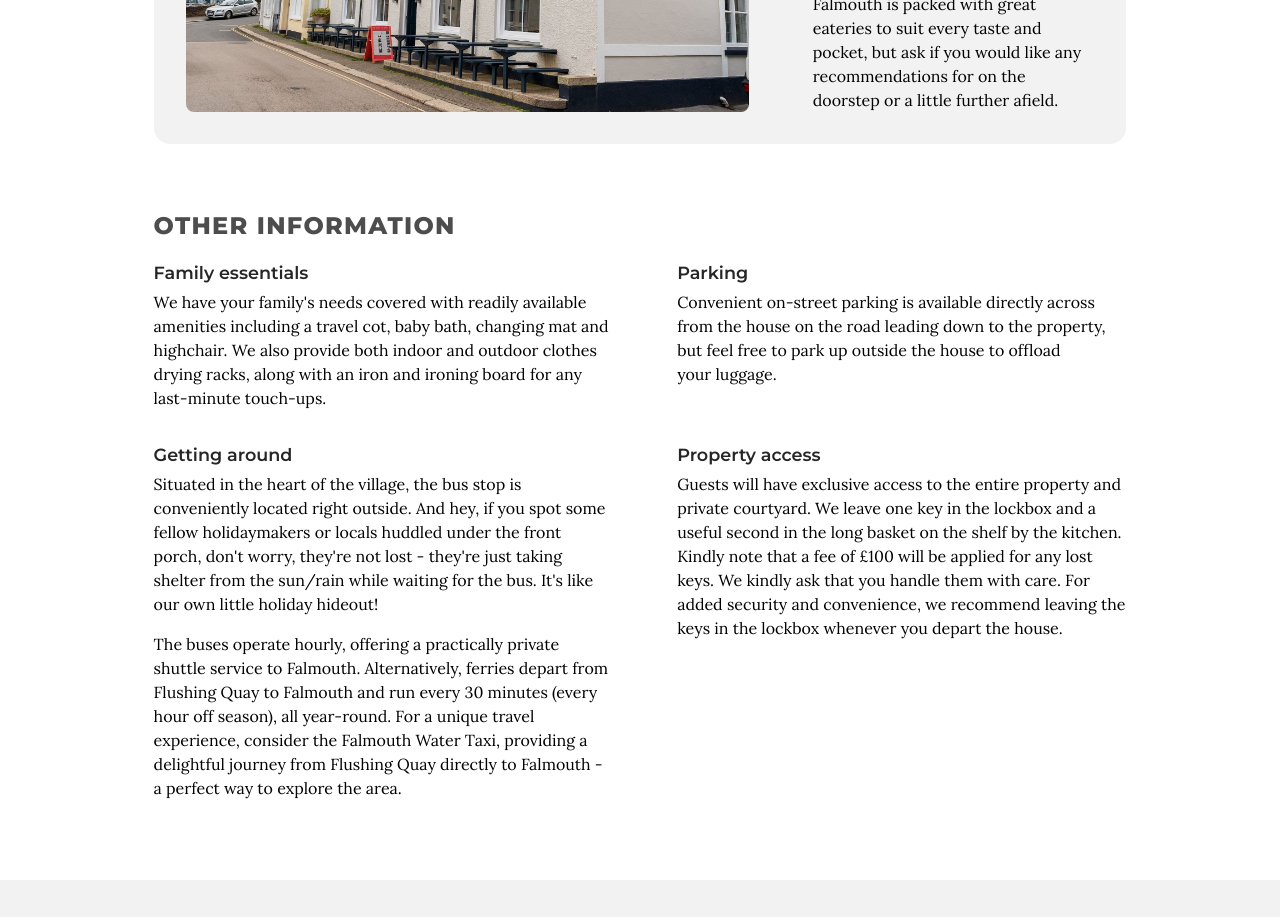
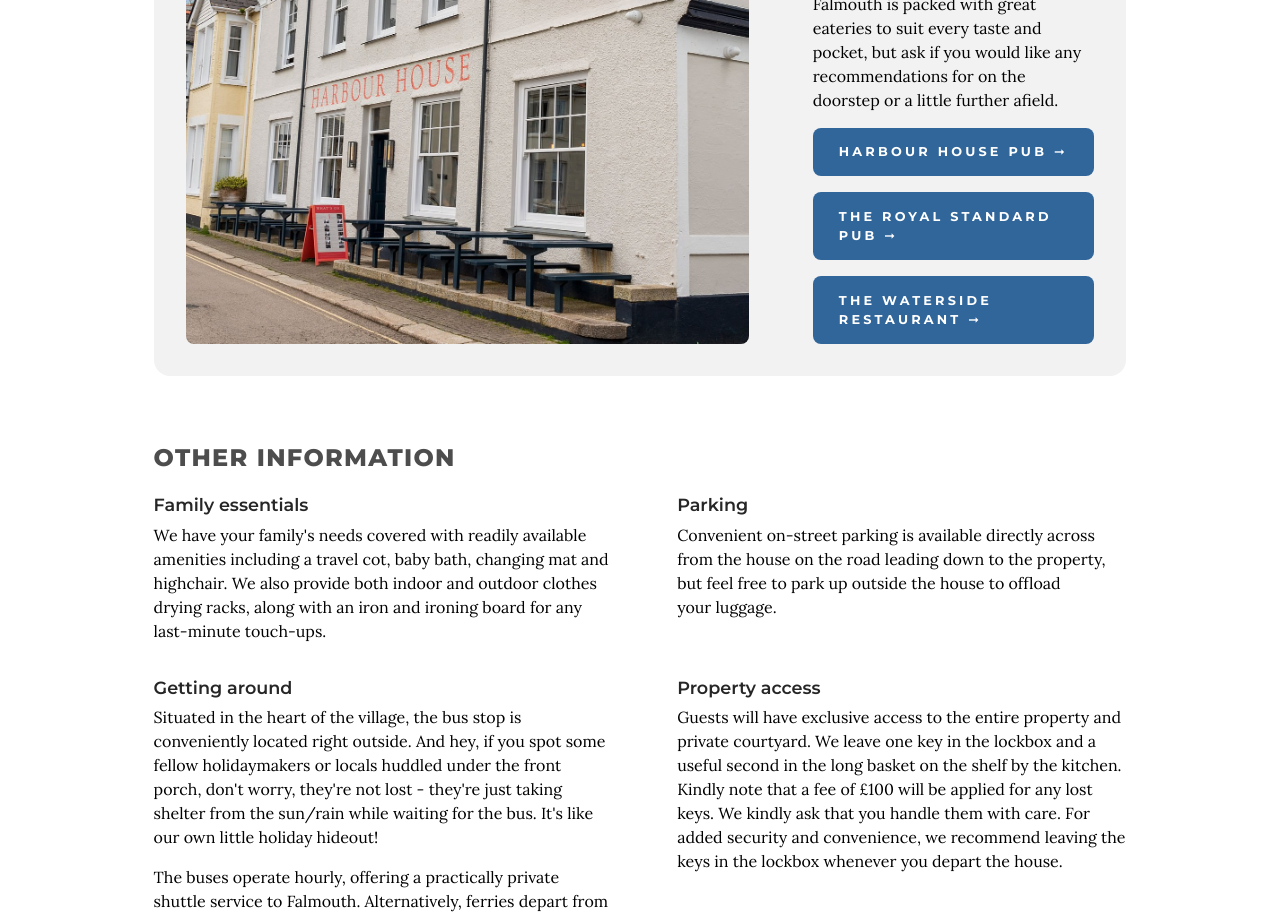
Before and after one commit to CJohnston079/flushing-holidays, a React (Vite) app: page / in a window 1280 px wide. Shown: the part 3720-4637 px from the top of the page. Built offline with nearby package versions, Linux system fonts and the light colour scheme.

Commit message:
Feat: add links to local pubs in the "Eat and Drink" card in `About.jsx`

```diff
--- a/src/components/sections/About.jsx
+++ b/src/components/sections/About.jsx
@@ -1,4 +1,5 @@
 import AmenitiesList from "./amenities/AmenitiesList";
+import Button from "../shared/Button";
 import Modal from "../shared/Modal";
 import CopyWithBento from "../shared/CopyWithBento";
 import CopyWithImg from "../shared/CopyWithImg";
@@ -106,6 +107,23 @@ export default function About() {
 					Falmouth is packed with great eateries to suit every taste and pocket, but ask if you
 					would like any recommendations for on the doorstep or a little further afield.
 				</p>
+				<ul className="button-list">
+					<li>
+						<a target="_blank" href="https://harbourhouseflushing.co.uk/">
+							<Button style="emphasis">Harbour House Pub ➞</Button>
+						</a>
+					</li>
+					<li>
+						<a target="_blank" href="https://royalstandardflushing.co.uk/">
+							<Button style="emphasis">The Royal Standard Pub ➞</Button>
+						</a>
+					</li>
+					<li>
+						<a target="_blank" href="https://thewatersideflushing.com/">
+							<Button style="emphasis">The Waterside Restaurant ➞</Button>
+						</a>
+					</li>
+				</ul>
 			</CopyWithImg>
 			<h3>Other information</h3>
 			<div className="other-info-container">
--- a/src/styles/sections/About.css
+++ b/src/styles/sections/About.css
@@ -16,6 +16,16 @@
 	margin-bottom: 1rem;
 }
 
+.button-list {
+	display: grid;
+	gap: 1rem;
+}
+
+.button-list .btn {
+	width: 100%;
+	text-align: left;
+}
+
 @media screen and (max-width: 800px) {
 	.other-info-container {
 		grid-template-columns: auto;
```
